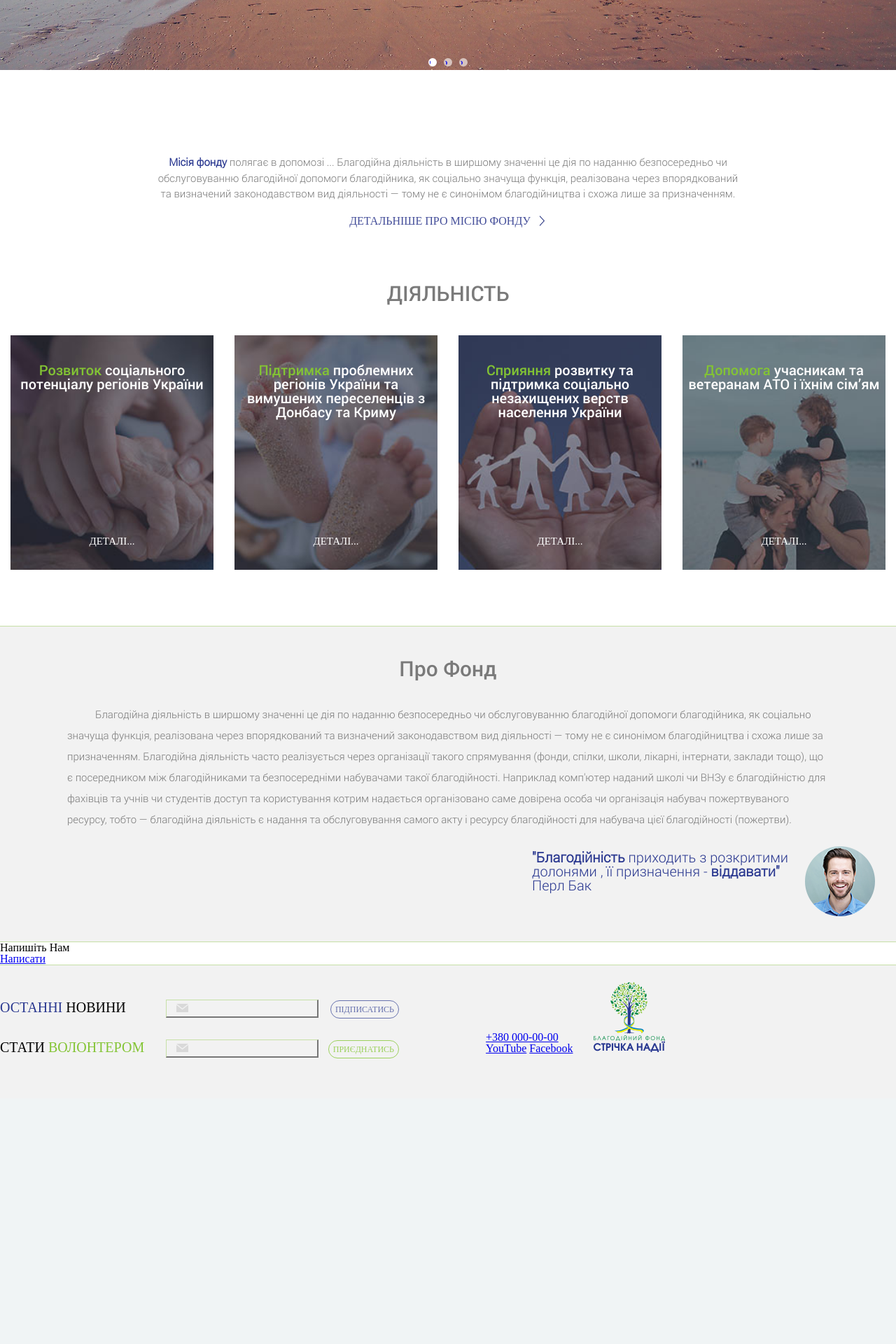
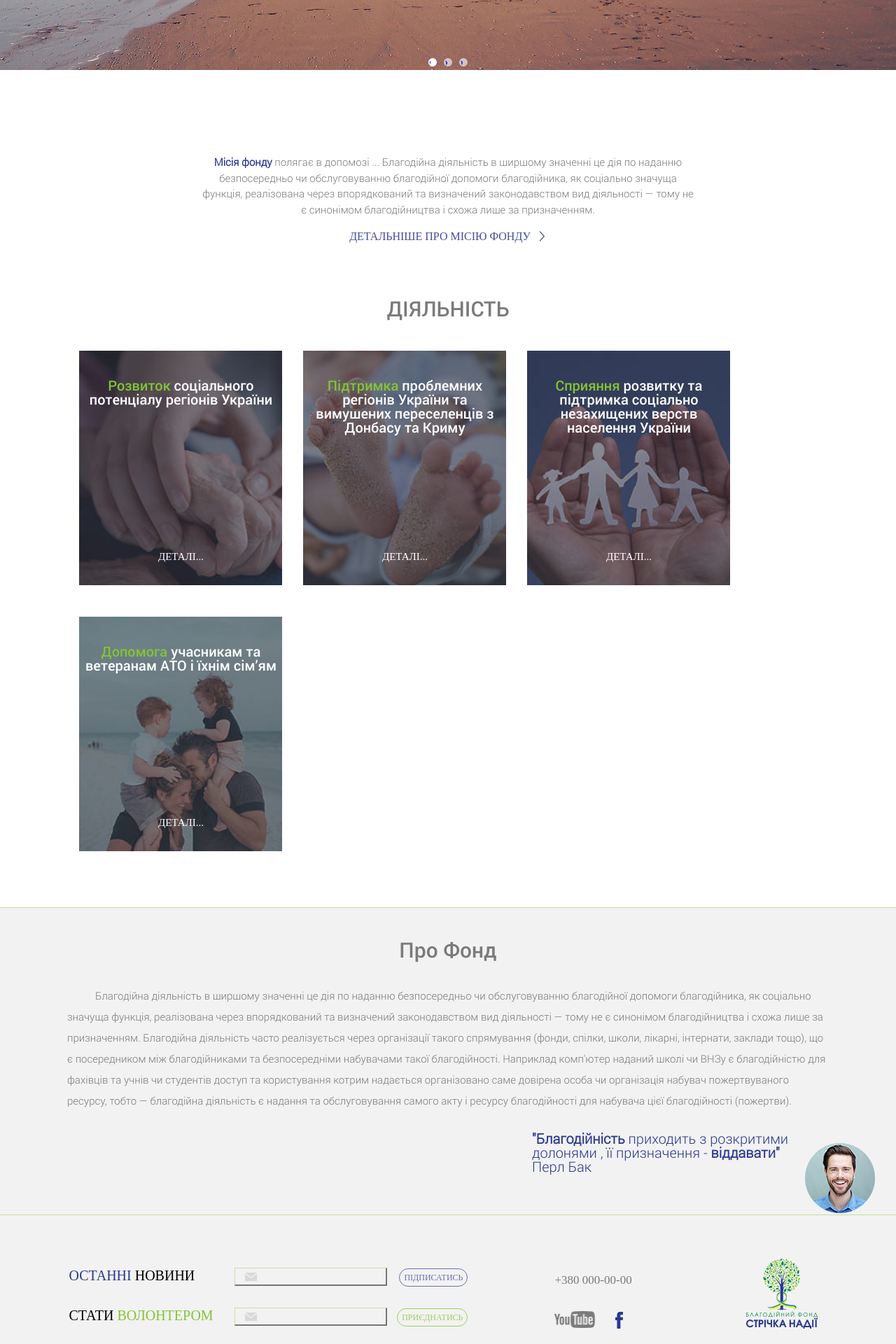
Before and after one commit to ivanivan911/fond, a PHP site: page / in a window 1280 px wide. Shown: the part 640-2560 px from the top of the page at 70% size. Before the commit the page ends 2152 px from the top, so only its background shows below. Run offline with PHP 8.4, Linux system fonts and the light colour scheme.

Commit message:
Changes in header and footer

```diff
--- a/css/main.css
+++ b/css/main.css
@@ -51,9 +51,12 @@ body {
 }
 
 .wrapper {
+    width: 84.61538461538461%;
     max-width: 1300px;
     margin: 0 auto;
 }
+
+/*Header*/
 
 header {
     position: relative;
@@ -398,7 +433,6 @@ footer {
 .footer-activity-block {
     width: 570px;
     height: 83px;
-    margin-top: 50px;
 }
 
 .footer-activity-block::after {
@@ -460,6 +494,49 @@ footer {
 
 .contact-info {
     width: 150px;
-    height: 70px;
+    height: 78px;
     margin-left: 120px;
 }
+
+#youtube-link,
+#facebook-link {
+    color: transparent;
+}
+
+#youtube-link {
+    background: url(../img/contacts.png) no-repeat 0 -30px;
+    display: inline-block;
+    height: 24px;
+}
+
+#youtube-link:hover {
+    background: url(../img/contacts.png) no-repeat;
+}
+
+#facebook-link {
+    background: url(../img/contacts.png) no-repeat -68px 1px;
+    display: inline-block;
+    height: 25px;
+    width: 11px;
+    margin-left: 24px;
+}
+
+#facebook-link:hover {
+    background: url(../img/contacts.png) no-repeat -68px -29px;
+}
+
+.phone-number {
+    text-decoration: none;
+    color: #7a7a7a;
+    font-size: 17px;
+}
+
+.footer-social {
+    margin-top: 36px;
+}
+
+#footer-logo {
+    margin-left: 120px;
+    position: relative;
+    top: 12px;
+}
--- a/index.html
+++ b/index.html
@@ -13,12 +13,12 @@
 <body>
     <header>
         <div class="wrapper">
-            <h1 id="header-logo">
+            <h1 class="header-logo">
                 <a href="#">
-                    <img src="img/logo.png" alt="Logo">
+                    <img class="header-logo-img" src="img/logo.png" alt="Logo">
                 </a>
             </h1>
-            <nav id="header-nav">
+            <nav class="header-nav">
                 <ul class="header-nav-list">
                     <li class="header-nav-list-item">Про фонд</li>
                     <li class="header-nav-list-item">Меценати</li>
@@ -188,11 +188,11 @@
             <div class="contact-info">
                 <a class="phone-number" href="tel: 0500000000">+380 000-00-00</a>
                 <div class="footer-social">
-                    <a href="#">YouTube</a>
-                    <a href="#">Facebook</a>
+                    <a id="youtube-link" href="#">YouTube</a>
+                    <a id="facebook-link" href="#">Facebook</a>
                 </div>
             </div>
-            <img src="../img/logo_footer.png" alt="" id="footer-logo">
+            <img src="img/logo_footer.png" alt="" id="footer-logo">
         </div>
     </footer>
     <script type="text/javascript" src="js/main.js"></script>
--- a/js/main.js
+++ b/js/main.js
@@ -1,6 +1,27 @@
 /**
  * Created by IvanDev on 02.07.2016.
  */
+
+/*Header on scroll function*/
+
+$(window).on("scroll", function() {
+    if($(window).scrollTop() > 50) {
+        $("header").addClass("scroll-header");
+        $(".header-logo").addClass("scroll-header-logo");
+        $(".header-nav").addClass("scroll-header-nav");
+        $(".header-logo-img").addClass("scroll-header-logo-img");
+        $(".header-nav-list-item").addClass("scroll-header-nav-list-item");
+    } else {
+        $("header").removeClass("scroll-header");
+        $(".header-logo").removeClass("scroll-header-logo");
+        $(".header-nav").removeClass("scroll-header-nav");
+        $(".header-logo-img").removeClass("scroll-header-logo-img");
+        $(".header-nav-list-item").removeClass("scroll-header-nav-list-item");
+    }
+});
+
+/**/
+
 $(document).ready(function() {
     $('#slides').superslides({
         play: 30000,
```
Also changed, not shown: other parts of css/main.css (+34 -2 lines).
